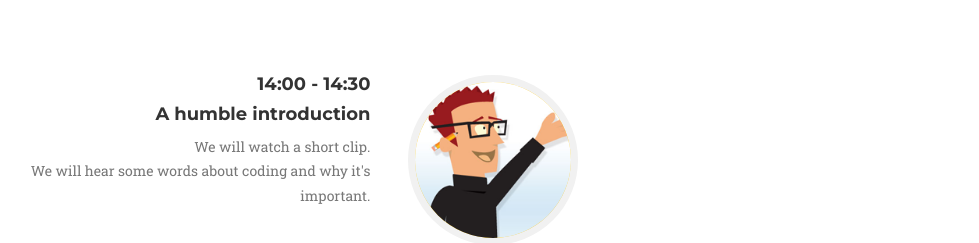
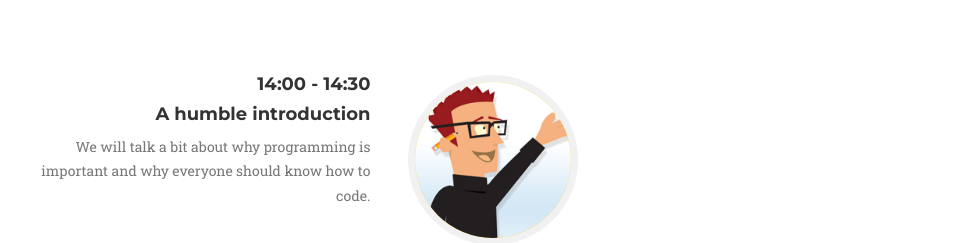
Before and after one commit to CodeWeekKIT/CodeWeekKIT.github.io, a plain HTML site: page index.html in a window 1280 px wide. Shown: the part 1740-1983 px from the top of the page, without its empty margins (147-1126 px from the left). Drawn offline with nearby package versions, Linux system fonts and the light colour scheme; a web font is replaced by a local one.

Commit message:
Rephrase agenda

```diff
--- a/index.html
+++ b/index.html
@@ -148,7 +148,7 @@
                                     <h4 class="subheading">A humble introduction</h4>
                                 </div>
                                 <div class="timeline-body">
-                                    <p class="text-muted">We will watch a short clip. <br/> We will hear some words about coding and why it's important.</p>
+                                    <p class="text-muted"> We will talk a bit about why programming is important and why everyone should know how to code.</p>
                                 </div>
                             </div>
                         </li>
```
